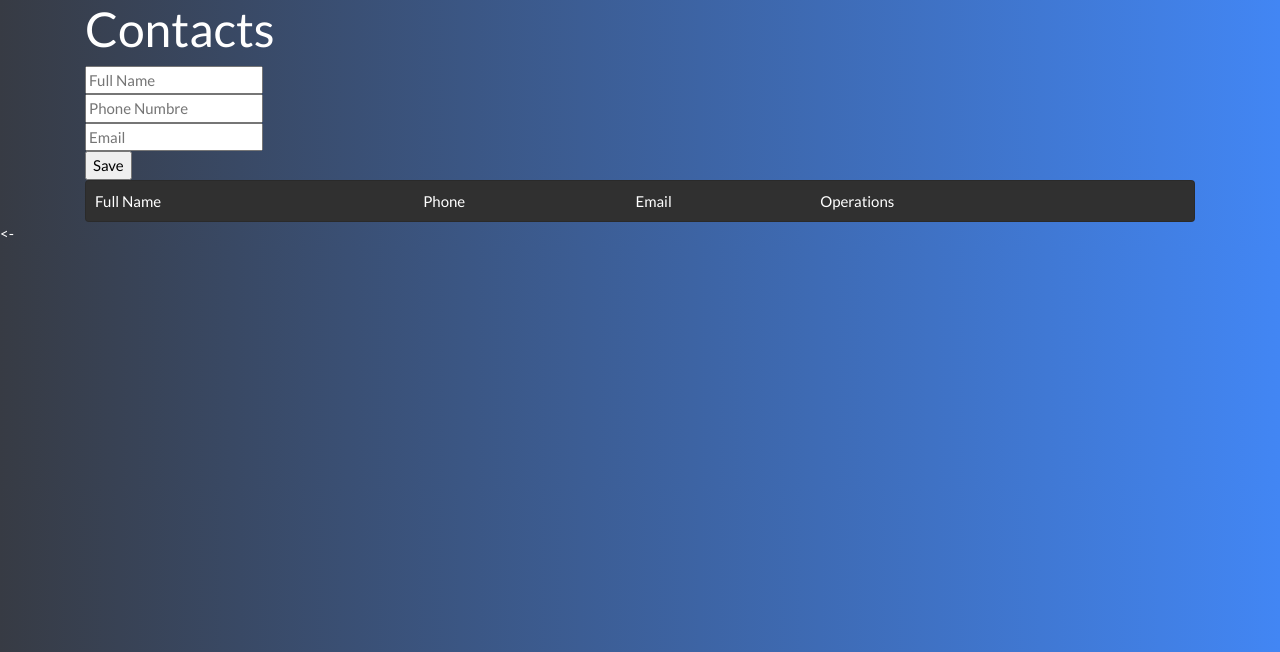
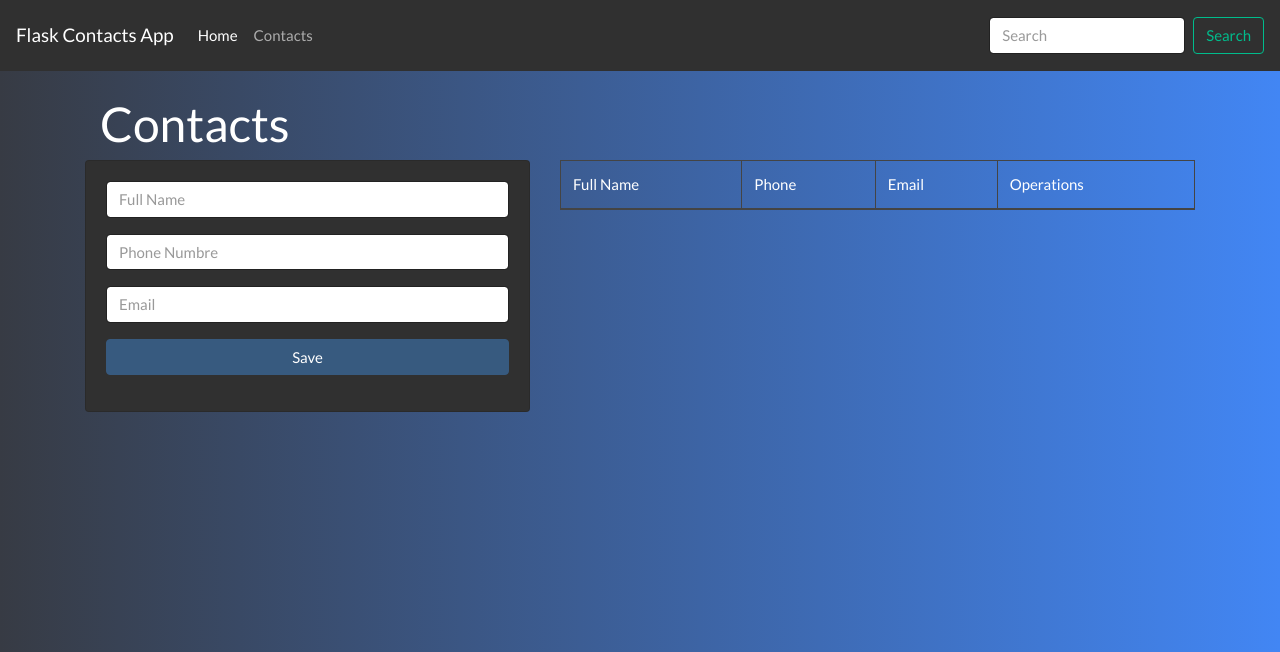
Before and after one commit to tenhitokiri/flask-contacts, a Flask app: page / in a window 1280 px wide. Shown: the top 652 px of the page. Run offline with Flask 2, Linux system fonts and the light colour scheme; some libraries are stand-ins or nearby versions.

Commit message:
Ejemplo finalizado

```diff
--- /dev/null
+++ b/static/js/main.js
@@ -0,0 +1,12 @@
+const btnDelete = document.querySelectorAll('.btn-delete')
+
+if (btnDelete) {
+    const btnArray = Array.from(btnDelete)
+    btnArray.forEach((btn) => {
+        btn.addEventListener('click', (e) => {
+            if (!confirm('Are you sure you wanna delete?')) {
+                e.preventDefault()
+            }
+        })
+    })
+};
--- a/templates/base.html
+++ b/templates/base.html
@@ -12,17 +12,57 @@
 </head>
 
 <body>
-    <div class="container">
+    <nav class="navbar navbar-expand-lg navbar-dark bg-dark">
+        <a class="navbar-brand" href="#">Flask Contacts App</a>
+        <button class="navbar-toggler" type="button" data-toggle="collapse" data-target="#navbarTogglerDemo02"
+            aria-controls="navbarTogglerDemo02" aria-expanded="false" aria-label="Toggle navigation">
+            <span class="navbar-toggler-icon"></span>
+        </button>
+
+        <div class="collapse navbar-collapse" id="navbarTogglerDemo02">
+            <ul class="navbar-nav mr-auto mt-2 mt-lg-0">
+                <li class="nav-item active">
+                    <a class="nav-link" href="/">Home <span class="sr-only">(current)</span></a>
+                </li>
+                <li class="nav-item">
+                    <a class="nav-link" href="/contacts">Contacts</a>
+                </li>
+            </ul>
+            <form class="form-inline my-2 my-lg-0">
+                <input class="form-control mr-sm-2" type="search" placeholder="Search">
+                <button class="btn btn-outline-success my-2 my-sm-0" type="submit">Search</button>
+            </form>
+        </div>
+    </nav>
+    <div class="container pt-4">
+        {% block title%} {% endblock %}
+
+        {% with messages = get_flashed_messages()  %}
+        {% if messages %}
+        {%for message in messages %}
+
+        <div class="alert alert-success alert-dismissible fade show" role="alert">
+            {{ message }}
+            <button type="button" class="close" data-dismiss="alert" aria-label="Close">
+                <span aria-hidden="true">&times;</span>
+            </button>
+        </div>
+
+        {% endfor %}
+        {% endif %}
+        {% endwith %}
+
         {% block body %}
         {% endblock %}
     </div>
 
-    <- <script src="{{url_for('static', filename='js/jquery.slim.min.js')}}">
-        </script>
-        <script src="{{url_for('static', filename='js/popper.min.js')}}">
-        </script>
-        <script src="{{url_for('static', filename='js/bootstrap.min.js')}}">
-        </script>
+    <script src="{{url_for('static', filename='js/jquery.slim.min.js')}}">
+    </script>
+    <script src="{{url_for('static', filename='js/popper.min.js')}}">
+    </script>
+    <script src="{{url_for('static', filename='js/bootstrap.min.js')}}">
+    </script>
+    <script src="{{url_for('static', filename='js/main.js')}}"></script>
 </body>
 
 </html>
--- a/templates/index.html
+++ b/templates/index.html
@@ -4,31 +4,34 @@
 <title>Contactos</title>
 {% endblock %}
 
+{% block title %}
+<div class="contaner col-md-8">
+    <h1>Contacts</h1>
+</div>
+{% endblock %}
+
 {% block body %}
-<h1>Contacts</h1>
-
-{% with messages = get_flashed_messages()  %}
-{% if messages %}
-{%for message in messages %}
-
-<div class="alert alert-warning alert-dismissible fade show" role="alert">
-    {{ message }}
-    <button type="button" class="close" data-dismiss="alert" aria-label="Close">
-        <span aria-hidden="true">&times;</span>
-    </button>
+<div class="row">
+    <div class="col-md-5">
+        <div class="card card-body">
+            <form action="/contacts/add" method="POST">
+                <div class="form-group">
+                    <input type="text" name="fullname" placeholder="Full Name" class="form-control">
                 </div>
-
-{% endfor %}
-{% endif %}
-{% endwith %}
-<form action="/contacts/add" method="POST">
-    <input type="text" name="fullname" placeholder="Full Name"><br>
-    <input type="text" name="phone" placeholder="Phone Numbre"><br>
-    <input type="text" name="email" placeholder="Email"><br>
-    <input type="submit" value="Save">
+                <div class="form-group">
+                    <input type="text" name="phone" placeholder="Phone Numbre" class="form-control">
+                </div>
+                <div class="form-group">
+                    <input type="text" name="email" placeholder="Email" class="form-control">
+                </div>
+                <div class="form-group">
+                    <input type="submit" value="Save" class="btn btn-primary btn-block">
+                </div>
             </form>
-<div class="card mx-auto p-2">
-    <table>
+        </div>
+    </div>
+    <div class="col-md-7">
+        <table class="table table-striped table-bordered bg-blue table-s4">
             <thead>
                 <tr>
                     <td>Full Name</td>
@@ -44,14 +47,14 @@
                     <td>{{ contact.2 }}</td>
                     <td>{{ contact.3 }}</td>
                     <td>
-                    <a href="/contacts/edit/{{ contact.0 }}">Edit</a>
-                    <a href="/contacts/delete/{{ contact.0 }}">Delete</a>
+                        <a href="/contacts/edit/{{ contact.0 }}" class="btn btn-secondary">Edit</a>
+                        <a href="/contacts/delete/{{ contact.0 }}" class="btn btn-danger btn-delete">Delete</a>
                     </td>
                 </tr>
                 {% endfor %}
             </tbody>
         </table>
-
+    </div>
 </div>
 
 {% endblock %}
```
Also changed, not shown: templates/contact.html (+28 -7 lines). Lines whose indentation alone changed are shown as unchanged.
